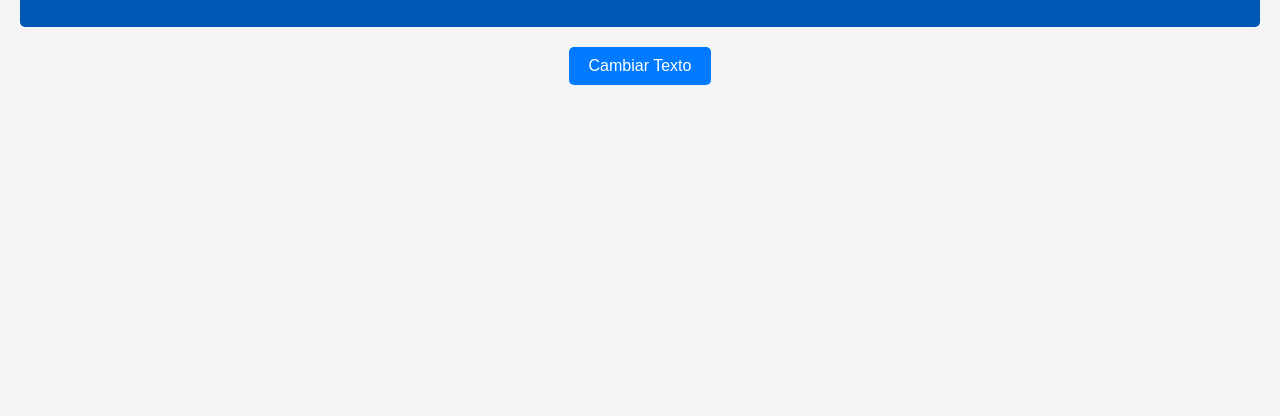
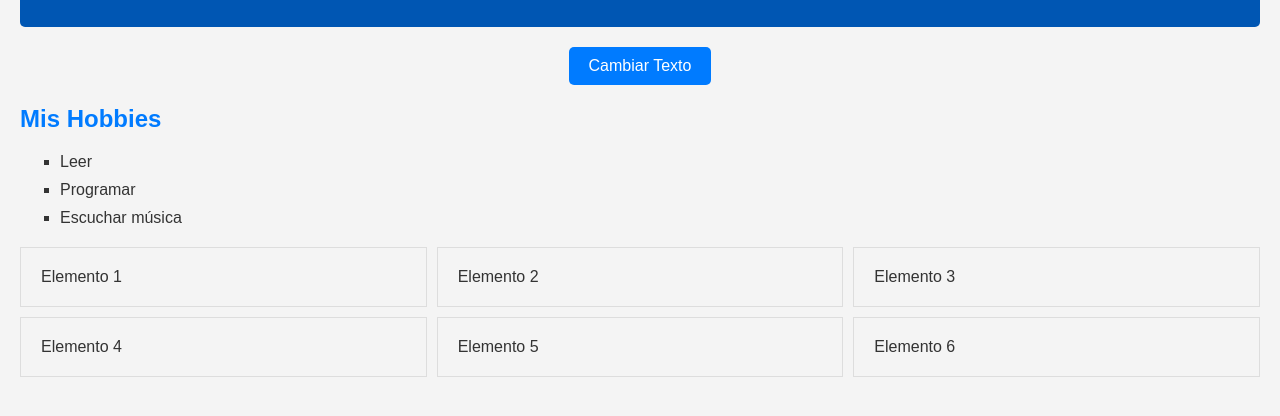
Before and after one commit to devjsluis/mi-primer-proyecto, a plain HTML site: page index.html in a window 1280 px wide. Shown: the part 108-524 px from the top of the page. Drawn offline with Linux system fonts and the light colour scheme.

Commit message:
Añadido contenido adicional, Flexbox, Grid y funcionalidades JavaScript

```diff
--- a/index.html
+++ b/index.html
@@ -16,6 +16,24 @@
       <button id="changeTextButton">Cambiar Texto</button>
     </main>
 
+    <section>
+      <h2>Mis Hobbies</h2>
+      <ul>
+        <li>Leer</li>
+        <li>Programar</li>
+        <li>Escuchar música</li>
+      </ul>
+    </section>
+
+    <section class="grid-container">
+      <div class="grid-item">Elemento 1</div>
+      <div class="grid-item">Elemento 2</div>
+      <div class="grid-item">Elemento 3</div>
+      <div class="grid-item">Elemento 4</div>
+      <div class="grid-item">Elemento 5</div>
+      <div class="grid-item">Elemento 6</div>
+    </section>
+
     <script src="script.js"></script>
   </body>
 </html>
--- a/script.js
+++ b/script.js
@@ -1,11 +1,17 @@
 // Espera a que el contenido del DOM esté completamente cargado
 document.addEventListener("DOMContentLoaded", () => {
-  // Selecciona el botón y el elemento del párrafo por su ID
   const button = document.getElementById("changeTextButton");
   const greeting = document.getElementById("greeting");
 
-  // Añade un event listener al botón para cambiar el texto del párrafo
   button.addEventListener("click", () => {
     greeting.textContent = "¡Texto cambiado con JavaScript!";
   });
+
+  // Nueva funcionalidad: Mostrar un mensaje al hacer clic en un elemento de la lista
+  const listItems = document.querySelectorAll("ul li");
+  listItems.forEach((item) => {
+    item.addEventListener("click", () => {
+      alert(`¡Has clickeado en: ${item.textContent}!`);
+    });
+  });
 });
--- a/styles.css
+++ b/styles.css
@@ -40,3 +40,31 @@ button {
 button:hover {
     background-color: #0056b3;
 }
+
+section {
+    margin-top: 20px;
+}
+
+h2 {
+    color: #007bff;
+}
+
+ul {
+    list-style-type: square;
+}
+
+li {
+    margin-bottom: 10px;
+}
+
+.grid-container {
+    display: grid;
+    grid-template-columns: auto auto auto;
+    gap: 10px;
+}
+
+.grid-item {
+    background-color: #f4f4f4;
+    padding: 20px;
+    border: 1px solid #ddd;
+}
```
